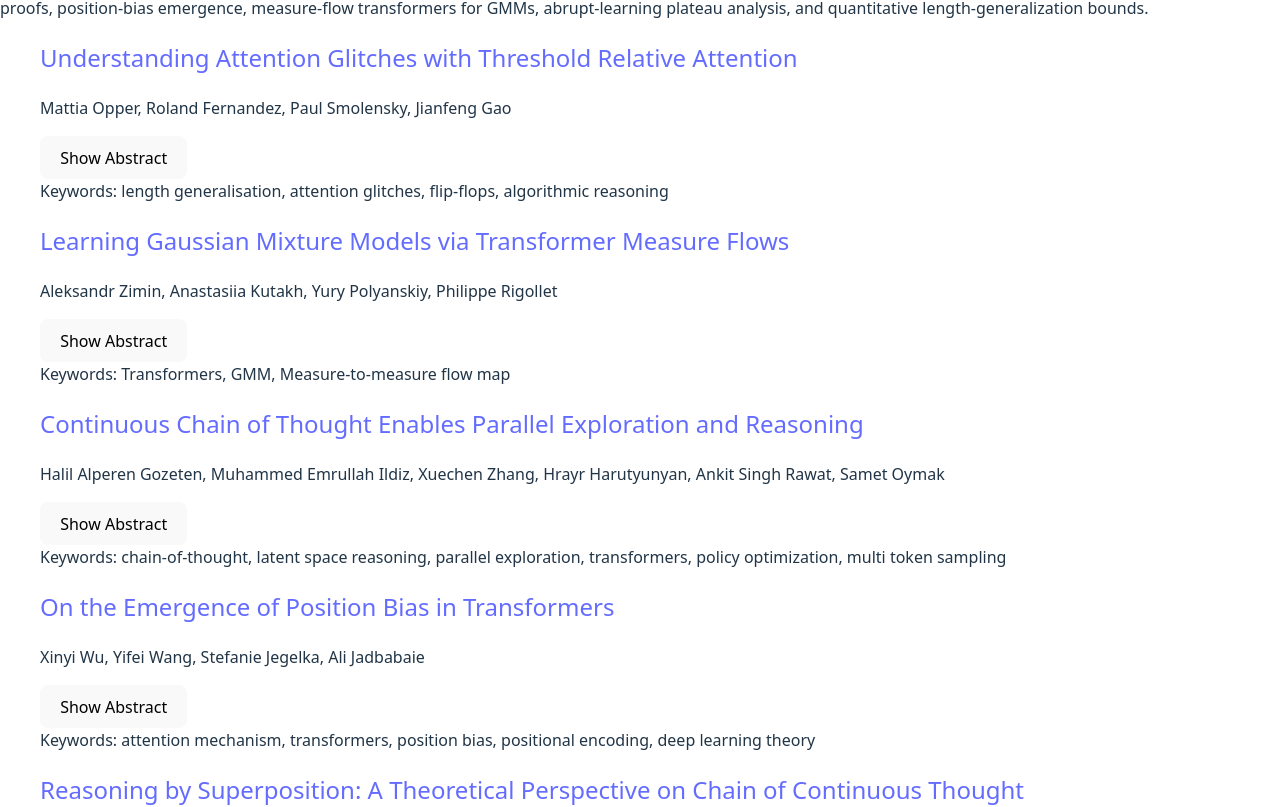
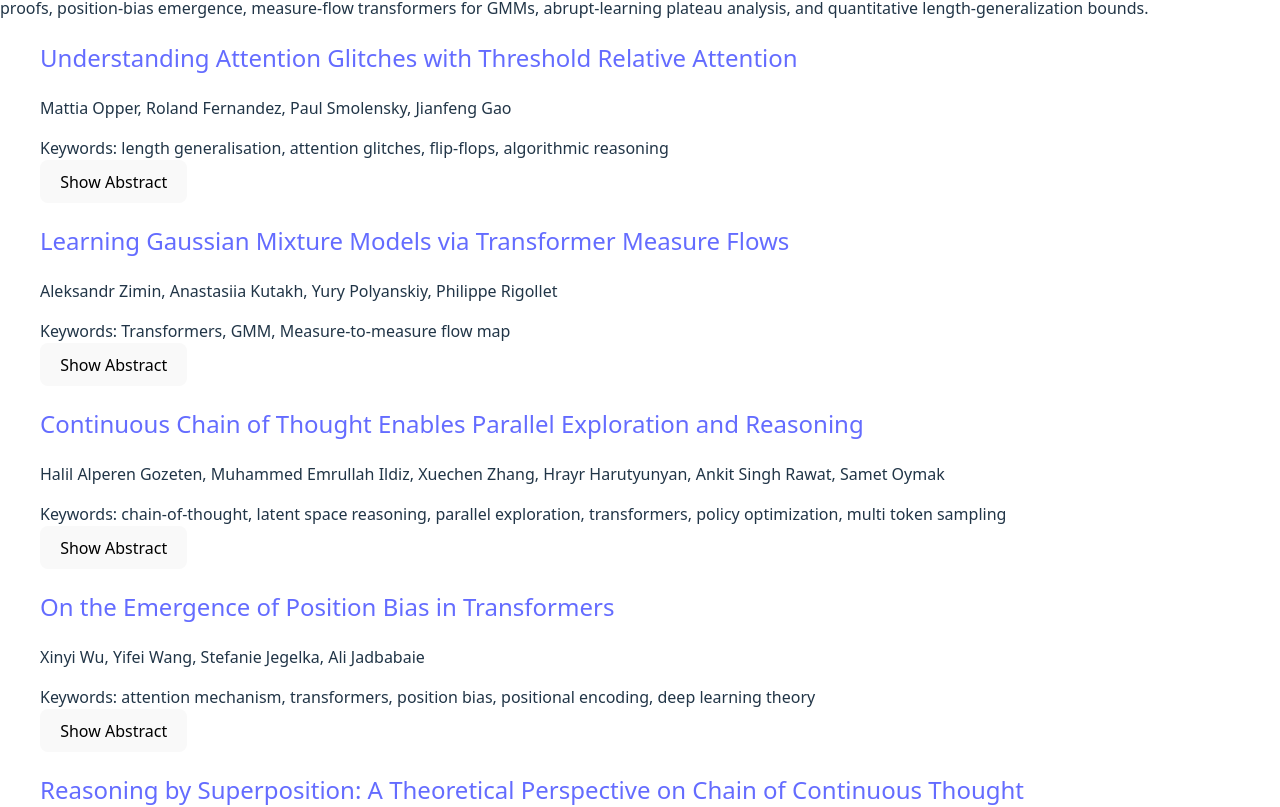
Before and after one commit to abhishekpanigrahi1996/MOSS_workshop, a React (Vite) app: page / in a window 1280 px wide. Shown: the part 1095-1902 px from the top of the page. Built offline with nearby package versions, Linux system fonts and the light colour scheme.

Commit message:
Initial files

```diff
--- a/src/PaperBrowser.jsx
+++ b/src/PaperBrowser.jsx
@@ -1441,11 +1441,15 @@ const groupedKeywords = {
               {papersInTopic.map(paper => (
                 <Card key={paper.id}>
                   <h2 className="text-base font-normal mb-1">
-                    <a href={paper.url} target="_blank" rel="noopener noreferrer" className="text-blue-600 font-medium hover:underline">
+                    <a href={paper.url} target="_blank" rel="noopener noreferrer" className="text-blue-600 text-sm hover:underline">
                       {paper.title}
                     </a>
                   </h2>
                   <p className="text-sm mb-1">{paper.authors.join(", ")}</p>
+
+                  <div className="text-xs text-gray-700">
+                    Keywords: {paper.keywords?.join(", ")}
+                  </div>
 
                   <button
                     className="text-xs text-blue-600 underline mb-1"
@@ -1457,10 +1461,6 @@ const groupedKeywords = {
                   {expandedPaperIds.has(paper.id) && (
                     <p className="text-sm italic mb-2">{paper.abstract}</p>
                   )}
-
-                  <div className="text-xs text-gray-700">
-                    Keywords: {paper.keywords?.join(", ")}
-                  </div>
                 </Card>
               ))}
             </ul>
```
